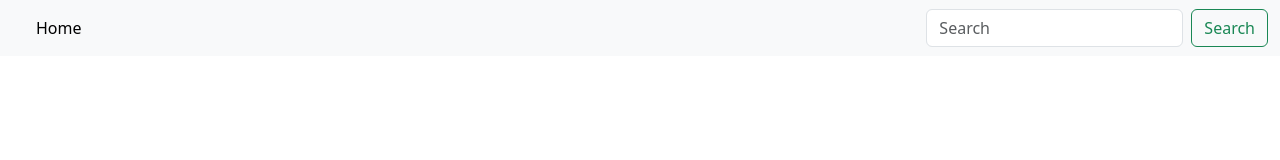
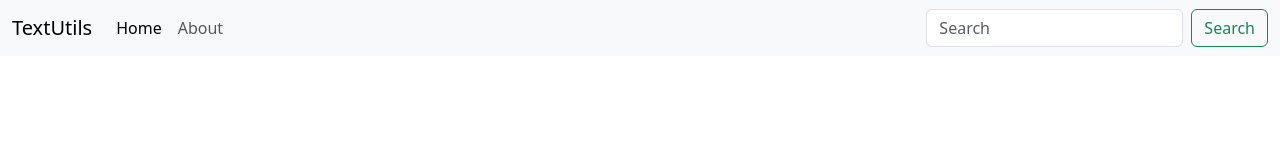
Before and after one commit to HarshSisodia/React_TextUtils, a React (Create React App) app: page / in a window 1280 px wide. Shown: the top 160 px of the page. Built offline with nearby package versions, Linux system fonts and the light colour scheme.

Commit message:
add & update files

```diff
--- a/src/App.js
+++ b/src/App.js
@@ -1,6 +1,7 @@
 
 import './App.css';
 import Navbar from './Components/Navbar';
+import textForm from './Components/textForm';
 
 function App() {
   return (
@@ -8,9 +9,11 @@ function App() {
   //using fragment tag to avoid using div tag
   //and to avoid using extra div tag in the DOM
 <>
-{/* <Navbar title = "TextUtils" aboutText="About"/> */}
+<Navbar title = "TextUtils" aboutText="About"/>
+<textForm/>
+{/* <Navbar/> */}
 {/* <Navbar title = "TextUtils"/> */}
-<Navbar/>
+
  </>
   );
 
--- a/src/Components/Navbar.js
+++ b/src/Components/Navbar.js
@@ -1,11 +1,13 @@
 import React from 'react'
 import PropTypes from 'prop-types'
 export default function Navbar(props) {
-      console.log("About Text:", props.aboutText);
+      // console.log("AboutText:", props.aboutText);
+      // console.log("App rendered");
+      // console.log("Navbar props:", props);
   return (
     <nav className="navbar navbar-expand-lg bg-body-tertiary">
   <div className="container-fluid">
-    <a className="navbar-brand" href="click">{props.title}</a>
+    <a className="navbar-brand" href="/">{props.title}</a>
     <button className="navbar-toggler" type="button" data-bs-toggle="collapse" data-bs-target="#navbarSupportedContent" aria-controls="navbarSupportedContent" aria-expanded="false" aria-label="Toggle navigation">
       <span className="navbar-toggler-icon"></span>
     </button>
@@ -26,6 +28,7 @@ export default function Navbar(props) {
   </div>
 </nav>
     )
+
 }
 Navbar.propTypes={
             title:  PropTypes.string,
--- /dev/null
+++ b/src/Components/textForm.js
@@ -0,0 +1,12 @@
+import React from 'react'
+
+export default function textForm() {
+  return (
+    <div>
+        <div class="mb-3">
+        <label for="myBox" class="form-label">Example textarea</label>
+        <textarea class="form-control" id="myBox" rows="3"></textarea>
+        </div>
+    </div>
+  )
+}
```
